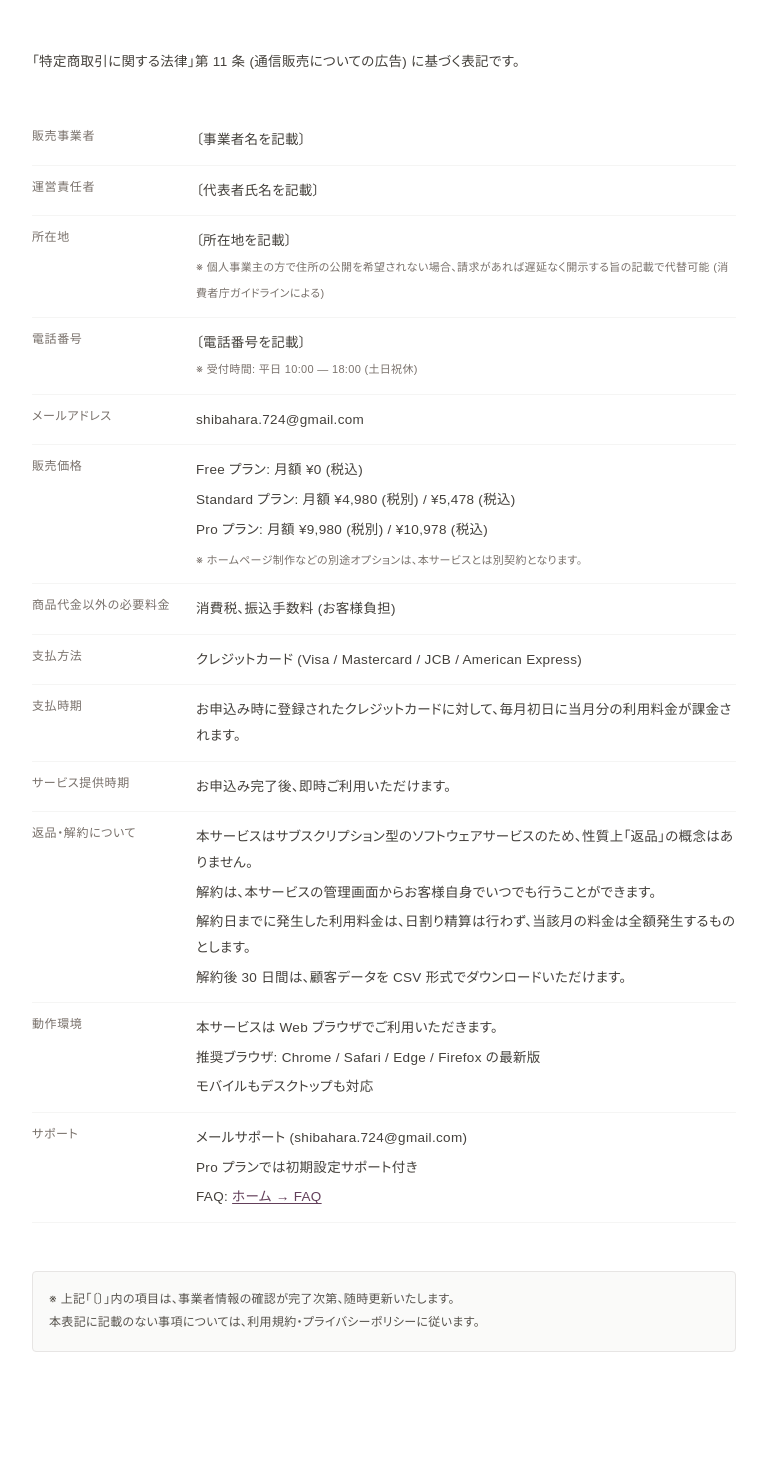
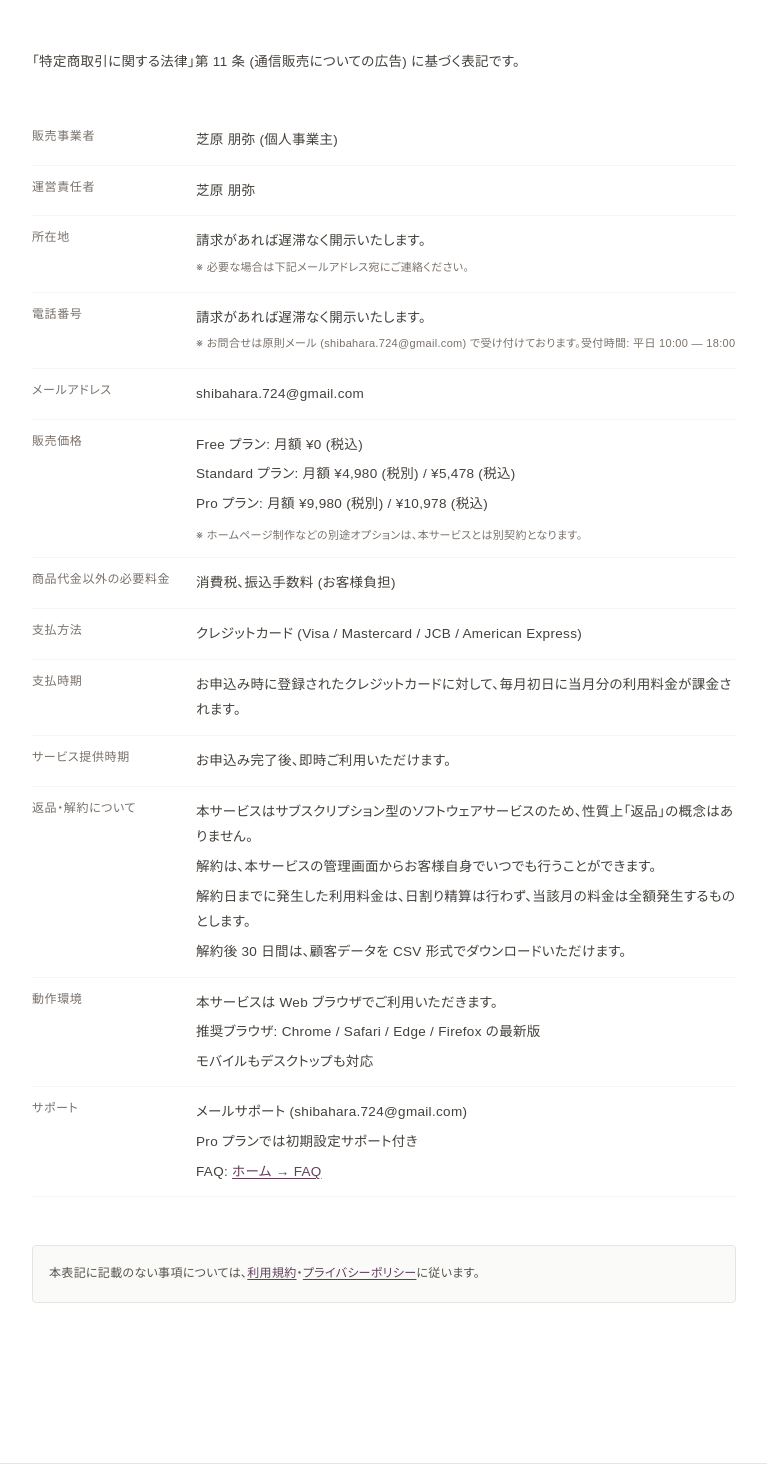
Before and after one commit to tomohbr/salon-link, a Next.js app: page /legal/tokushoho in a window 1280 px wide. Shown: the part 260-1730 px from the top of the page, without its empty margins (256-1023 px from the left). Built offline with nearby package versions, Linux system fonts and the light colour scheme; a web font is replaced by a local one.

Commit message:
feat(legal): fill in tokushoho with operator info (parity with HSL)

```diff
--- a/src/app/legal/tokushoho/page.tsx
+++ b/src/app/legal/tokushoho/page.tsx
@@ -14,10 +14,10 @@ export default function TokushohoPage() {
       </p>
 
       <dl className="space-y-0">
-        <Definition term="販売事業者" def="〔事業者名を記載〕" />
-        <Definition term="運営責任者" def="〔代表者氏名を記載〕" />
-        <Definition term="所在地" def={<span>〔所在地を記載〕<br /><span className="text-[11px] text-stone-500">※ 個人事業主の方で住所の公開を希望されない場合、請求があれば遅延なく開示する旨の記載で代替可能 (消費者庁ガイドラインによる)</span></span>} />
-        <Definition term="電話番号" def={<span>〔電話番号を記載〕<br /><span className="text-[11px] text-stone-500">※ 受付時間: 平日 10:00 — 18:00 (土日祝休)</span></span>} />
+        <Definition term="販売事業者" def="芝原 朋弥 (個人事業主)" />
+        <Definition term="運営責任者" def="芝原 朋弥" />
+        <Definition term="所在地" def={<span>請求があれば遅滞なく開示いたします。<br /><span className="text-[11px] text-stone-500">※ 必要な場合は下記メールアドレス宛にご連絡ください。</span></span>} />
+        <Definition term="電話番号" def={<span>請求があれば遅滞なく開示いたします。<br /><span className="text-[11px] text-stone-500">※ お問合せは原則メール (shibahara.724@gmail.com) で受け付けております。受付時間: 平日 10:00 — 18:00</span></span>} />
         <Definition term="メールアドレス" def="shibahara.724@gmail.com" />
         <Definition term="販売価格" def={
           <div className="space-y-1">
@@ -56,8 +56,7 @@ export default function TokushohoPage() {
       </dl>
 
       <div className="mt-12 p-4 bg-stone-50 border border-stone-200 rounded text-[12px] text-stone-600 leading-[1.95]">
-        ※ 上記「〔〕」内の項目は、事業者情報の確認が完了次第、随時更新いたします。<br />
-        本表記に記載のない事項については、利用規約・プライバシーポリシーに従います。
+        本表記に記載のない事項については、<a href="/legal/terms" className="underline underline-offset-2" style={{ color: '#633f5a' }}>利用規約</a>・<a href="/legal/privacy" className="underline underline-offset-2" style={{ color: '#633f5a' }}>プライバシーポリシー</a>に従います。
       </div>
     </>
   );
```
